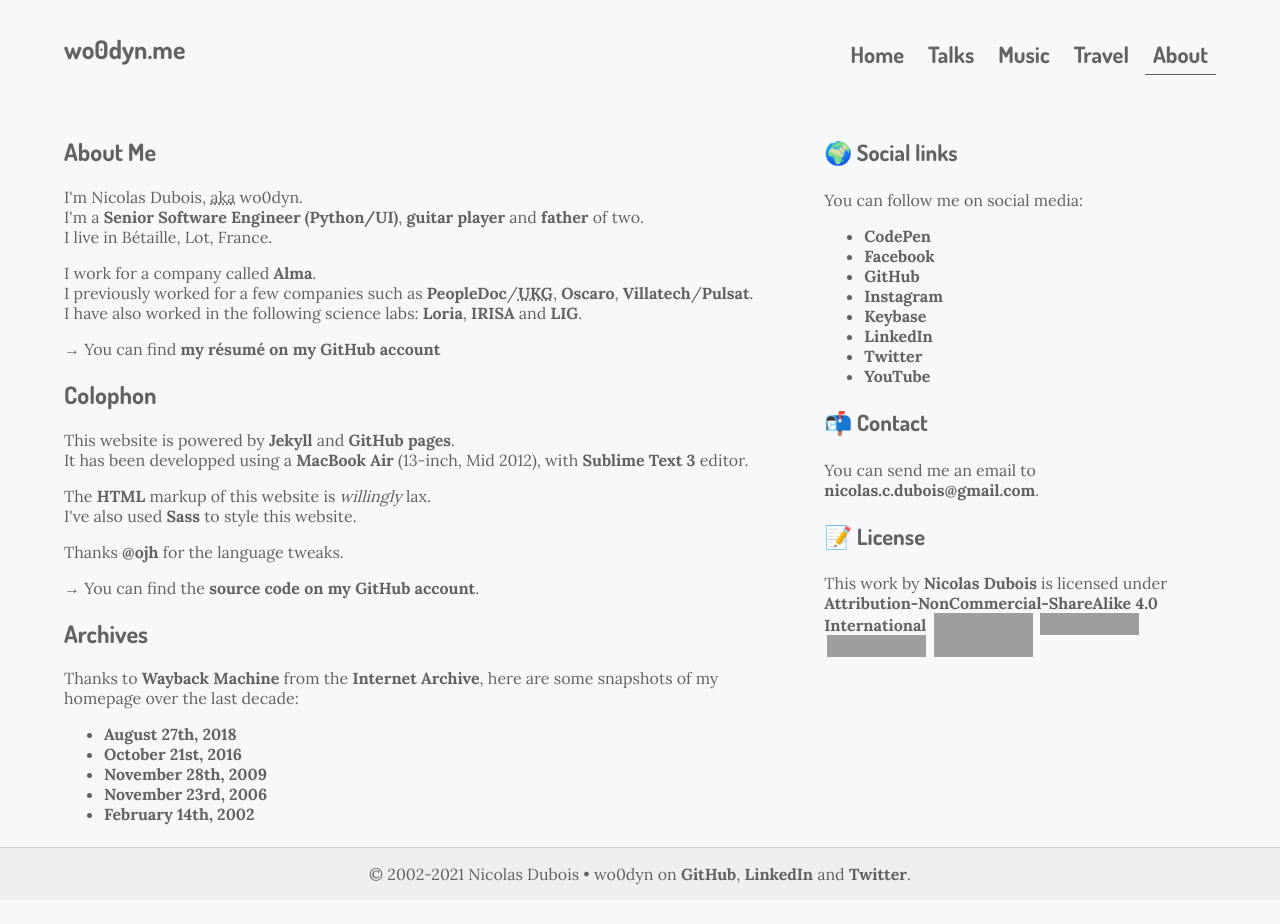
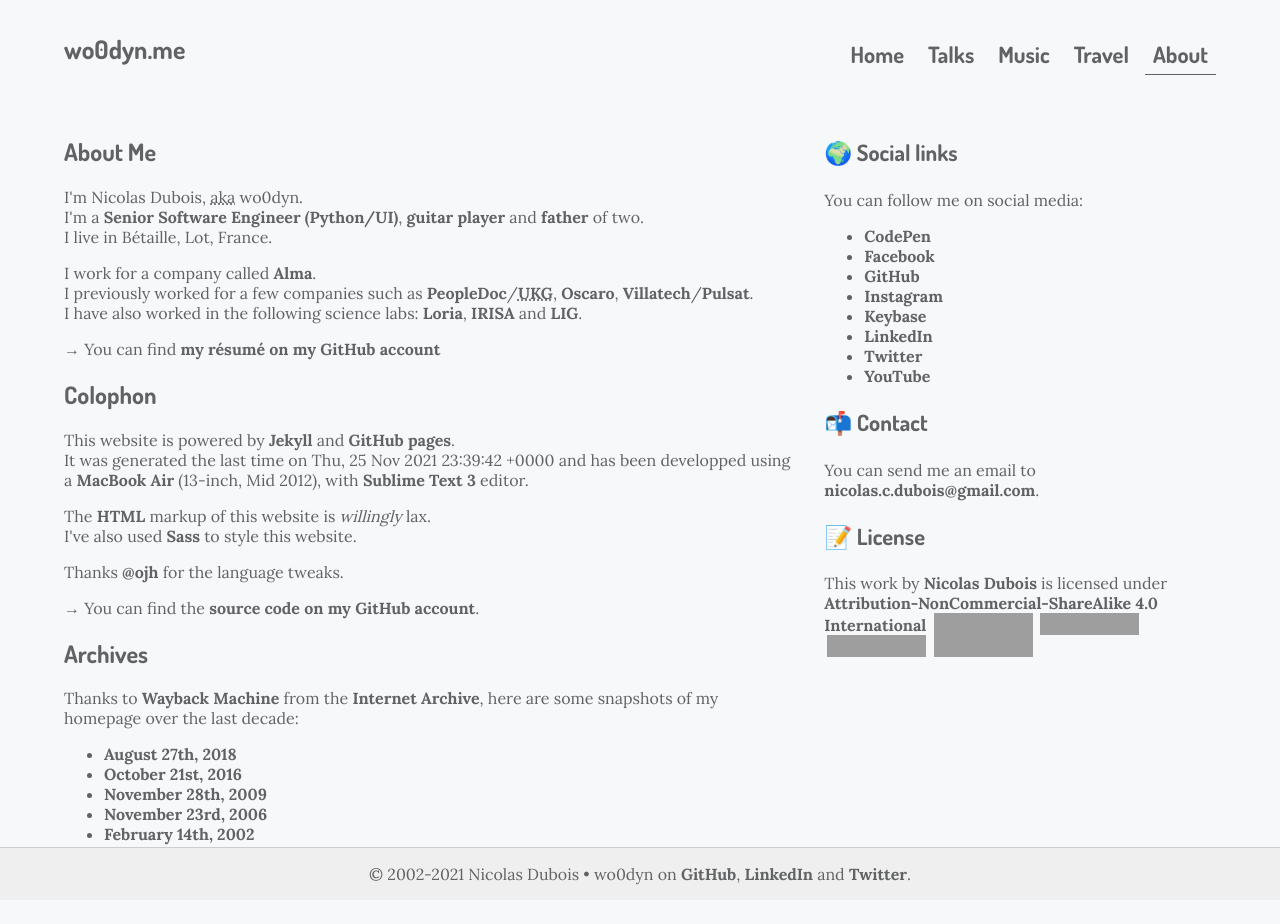
Before and after one commit to wo0dyn/homepage, a Jekyll site: the page built from about.html, in a window 1280 px wide, cut to the strip 0-940 px from the top of the page. Shown: the top 924 px of the strip. Built offline with Jekyll 4.4.1, drawn with Linux system fonts in a browser that asks for light colours; grey boxes are pictures that could not be loaded.

Commit message:
Add last time generated in about section

```diff
--- a/about.html
+++ b/about.html
@@ -39,7 +39,8 @@
     <h2>Colophon</h2>
     <p>This website is powered by <a href="https://jekyllrb.com">Jekyll</a> and
        <a href="https://pages.github.com">GitHub pages</a>.<br>
-       It has been developped using a <a href="https://support.apple.com/kb/sp670">MacBook Air</a>
+       It was generated the last time on {{ site.time | date_to_rfc822 }} and
+       has been developped using a <a href="https://support.apple.com/kb/sp670">MacBook Air</a>
        (13-inch, Mid 2012), with <a href="https://www.sublimetext.com/3">Sublime Text 3</a> editor.
     <p>The <a href="https://html.spec.whatwg.org">HTML</a> markup of this website is
        <em>willingly</em> lax.<br>
```
